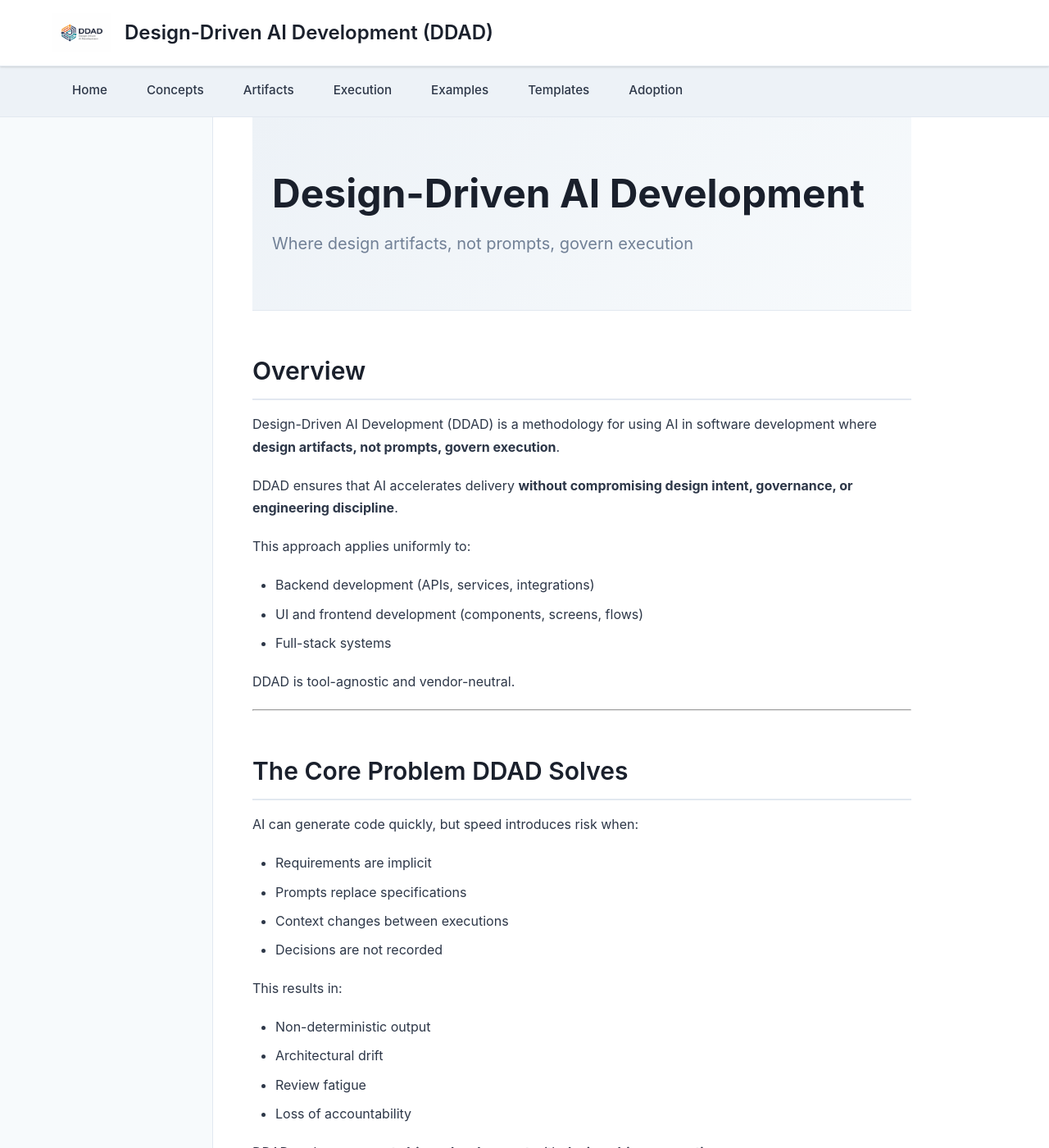
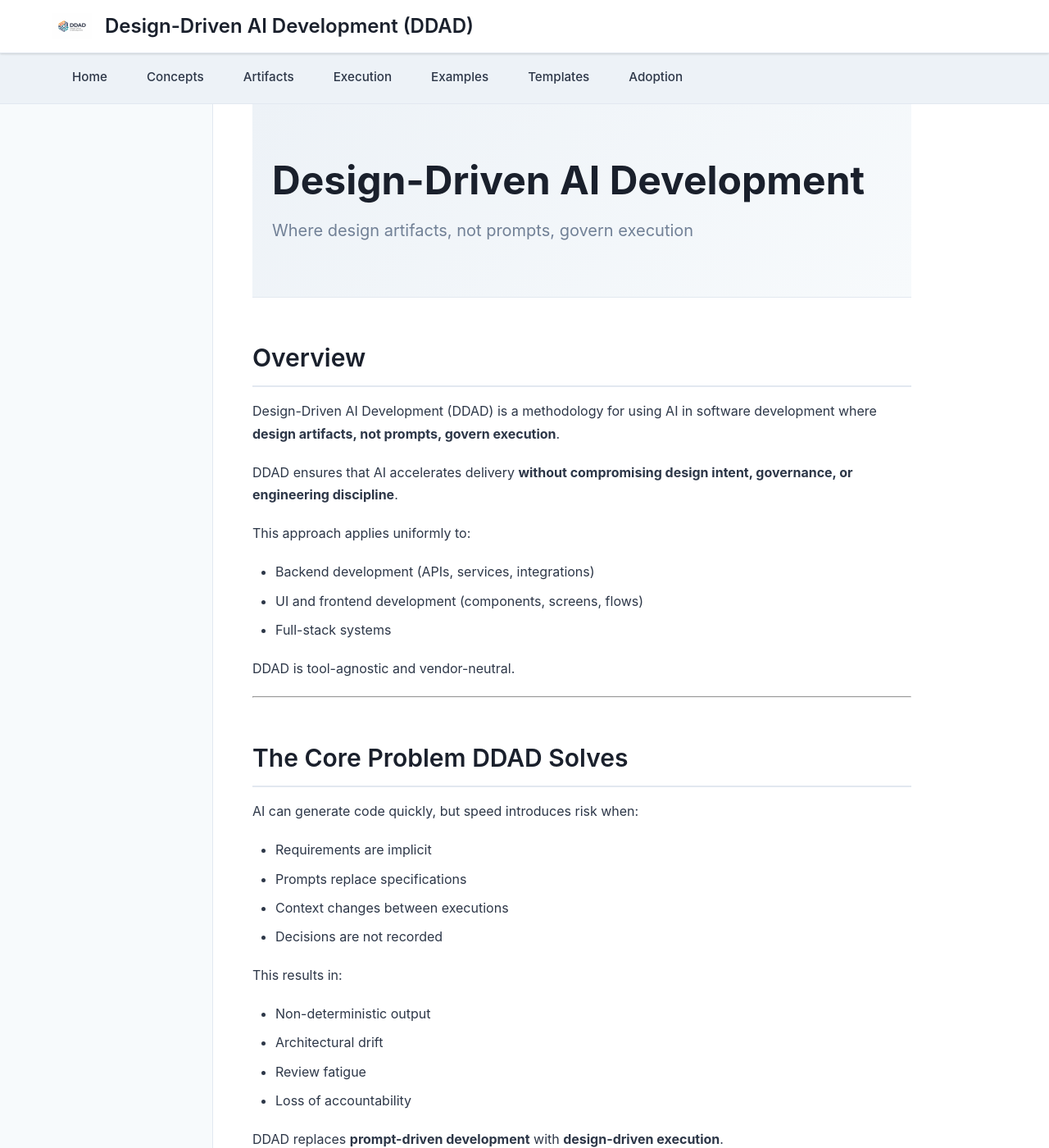
Before and after one commit to design-driven-ai-development/design-driven-ai-development, a Jekyll site: the page built from docs/index.md, in a window 1280 px wide and 1400 px high. Shown: the whole window at 82% size. Built offline with Jekyll 4.4.1, drawn with Linux system fonts in a browser that asks for light colours.

Commit message:
Update default.html

```diff
--- a/_layouts/default.html
+++ b/_layouts/default.html
@@ -67,8 +67,21 @@
         }
 
         header .logo {
-            height: 48px;
+            height: 32px;
             width: auto;
+            display: block;
+            object-fit: contain;
+            flex-shrink: 0;
+        }
+
+        @media (max-width: 768px) {
+            header .logo {
+                height: 28px;
+            }
+
+            header h1 {
+                font-size: 1.25rem;
+            }
         }
 
         header h1 {
```
